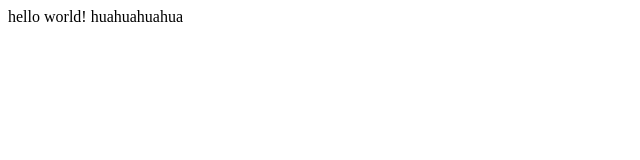
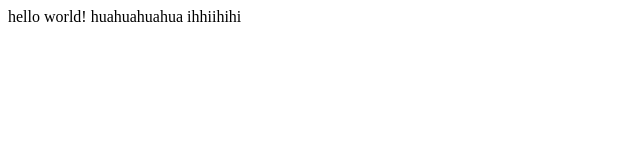
Before and after one commit to isabellyBS/MeuPrimeiroSite, a plain HTML site: page index.html in a window 1280 px wide. Shown: the full height of the page, 0-640 px from the left. Drawn offline with Linux system fonts and the light colour scheme.

Commit message:
coloqui hihihihi

```diff
--- a/index.html
+++ b/index.html
@@ -1,4 +1,4 @@
 <html>
     hello world!
-huahuahuahua
+huahuahuahua ihhiihihi
 </html>
```
